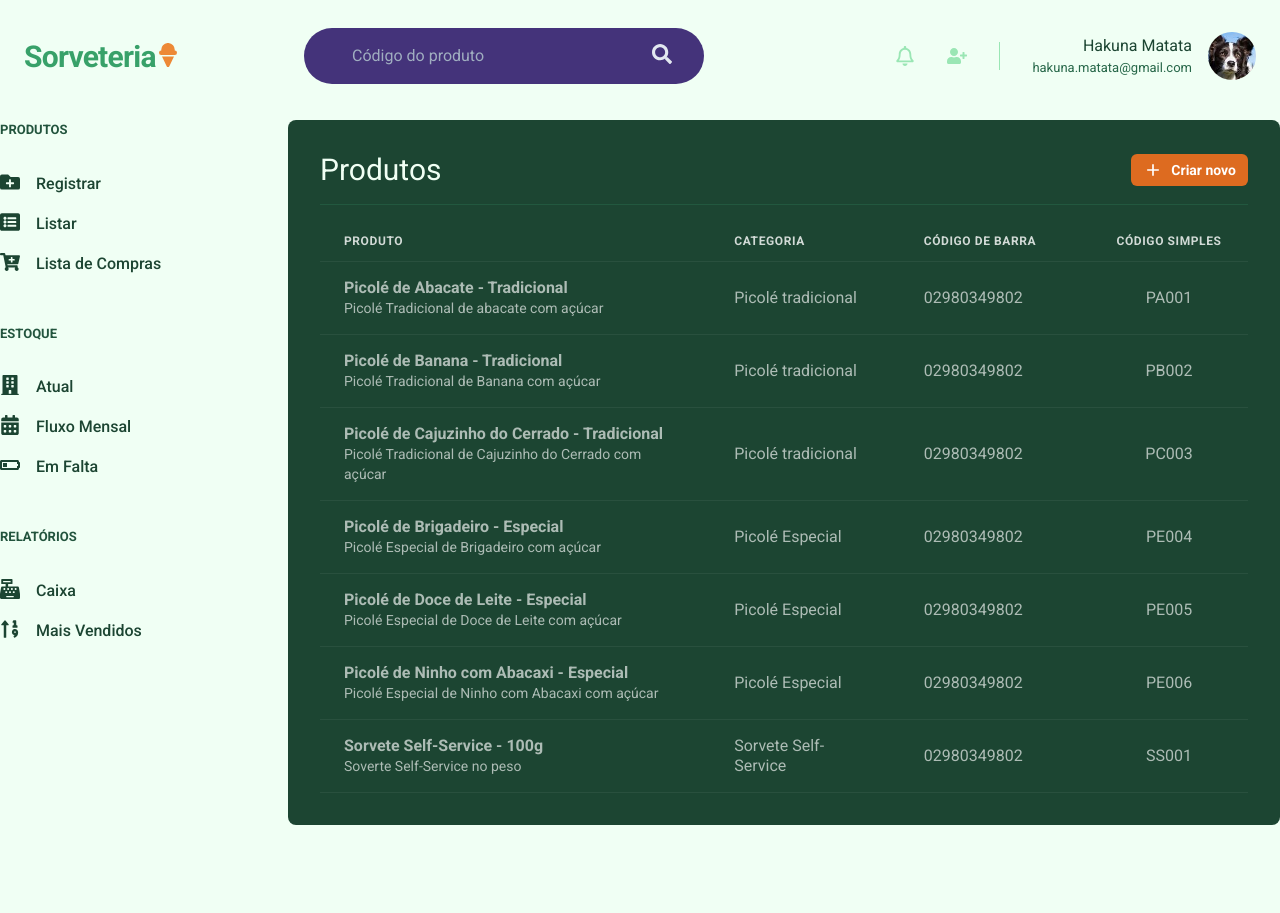
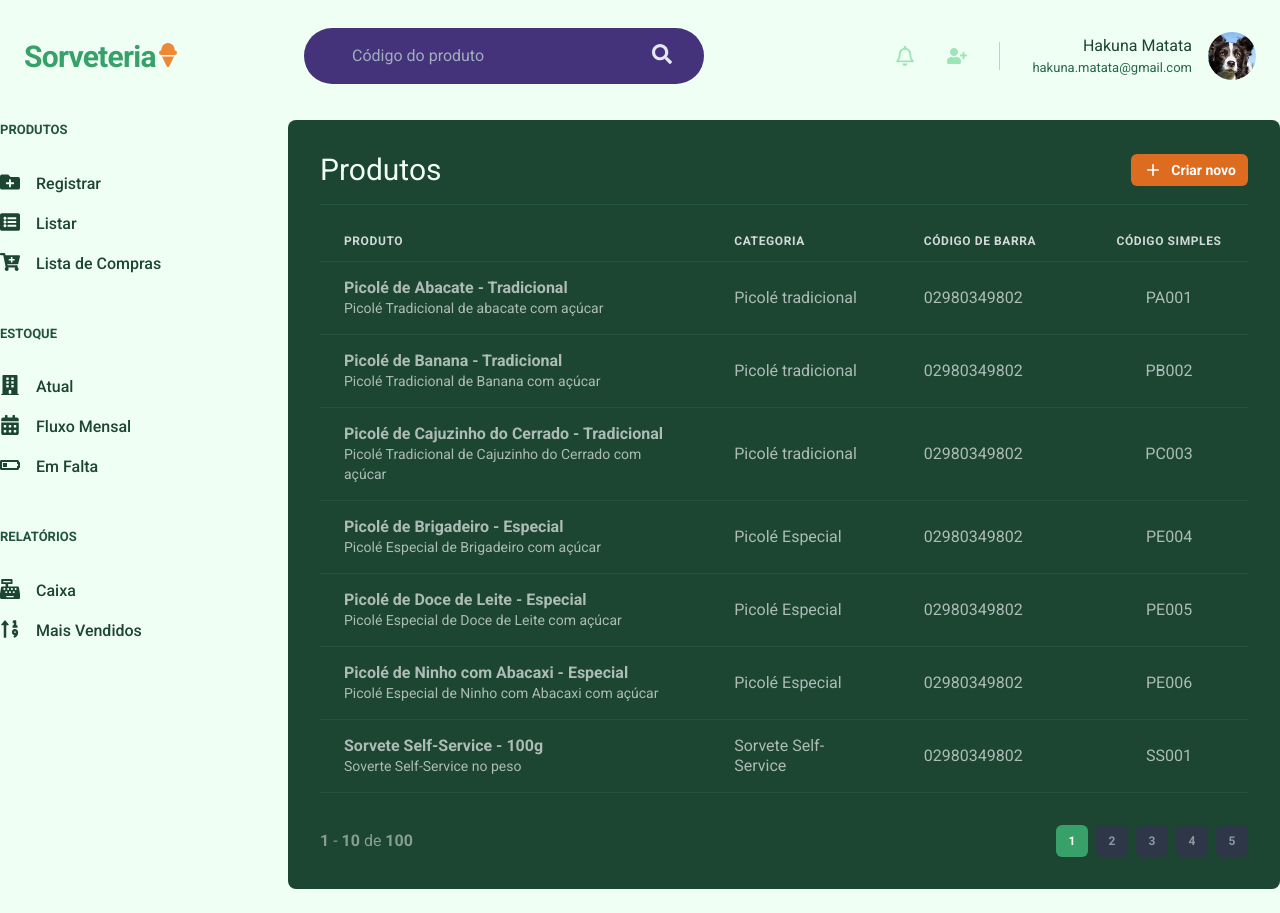
Before and after one commit to wwchacalww/next_sorvetes, a Next.js app: page /products in a window 1280 px wide. Before the commit the page ends 849 px from the top, so only its background shows below. Built offline with nearby package versions, Linux system fonts and the light colour scheme.

Commit message:
Componente Pagination criado

```diff
--- /dev/null
+++ b/src/components/Pagination.tsx
@@ -0,0 +1,75 @@
+import { Box, Button, HStack } from "@chakra-ui/react";
+
+export default function Pagination() {
+  return (
+    <HStack spacing={6} mt="8" justify="space-between" align="center">
+      <Box color="whiteAlpha.600">
+        <strong>1</strong> - <strong>10</strong> de <strong>100</strong>
+      </Box>
+
+      <HStack spacing="2">
+        <Button
+          size="sm"
+          fontSize="xs"
+          width="4"
+          colorScheme="green"
+          disabled
+          _disabled={{
+            bg: "green.600",
+            cursor: "default",
+          }}
+        >
+          1
+        </Button>
+        <Button
+          size="sm"
+          fontSize="xs"
+          width="4"
+          bg="gray.700"
+          color="whiteAlpha.600"
+          _hover={{
+            bg: "gray.500",
+          }}
+        >
+          2
+        </Button>
+        <Button
+          size="sm"
+          fontSize="xs"
+          width="4"
+          bg="gray.700"
+          color="whiteAlpha.600"
+          _hover={{
+            bg: "gray.500",
+          }}
+        >
+          3
+        </Button>
+        <Button
+          size="sm"
+          fontSize="xs"
+          width="4"
+          bg="gray.700"
+          color="whiteAlpha.600"
+          _hover={{
+            bg: "gray.500",
+          }}
+        >
+          4
+        </Button>
+        <Button
+          size="sm"
+          fontSize="xs"
+          width="4"
+          bg="gray.700"
+          color="whiteAlpha.600"
+          _hover={{
+            bg: "gray.500",
+          }}
+        >
+          5
+        </Button>
+      </HStack>
+    </HStack>
+  );
+}
--- a/src/pages/products/index.tsx
+++ b/src/pages/products/index.tsx
@@ -16,6 +16,7 @@ import {
 import Header from "../../components/Header";
 import Sidebar from "../../components/Sidebar";
 import { RiAddLine } from "react-icons/ri";
+import Pagination from "../../components/Pagination";
 
 interface ProductProps {
   name: string;
@@ -111,6 +112,7 @@ export default function ProductsList() {
 
           <Table colorScheme="whiteAlpha" color="whiteAlpha.700">
             <Thead>
+              <Tr>
                 <Th w="400px" color="whiteAlpha.800">
                   Produto
                 </Th>
@@ -123,10 +125,11 @@ export default function ProductsList() {
                 <Th w={40} textAlign="center" color="whiteAlpha.800">
                   Código Simples
                 </Th>
+              </Tr>
             </Thead>
             <Tbody>
               {items.map((item, index) => (
-                <Tr key="index">
+                <Tr key={index}>
                   <Td w="340px">
                     <Box>
                       <Text fontWeight="bold">{item.name}</Text>
@@ -140,6 +143,7 @@ export default function ProductsList() {
               ))}
             </Tbody>
           </Table>
+          <Pagination />
         </Box>
       </Flex>
     </Box>
```
Also changed, not shown: 1 other file (tests, documents, lock files or other folders). Lines whose indentation alone changed are shown as unchanged.
